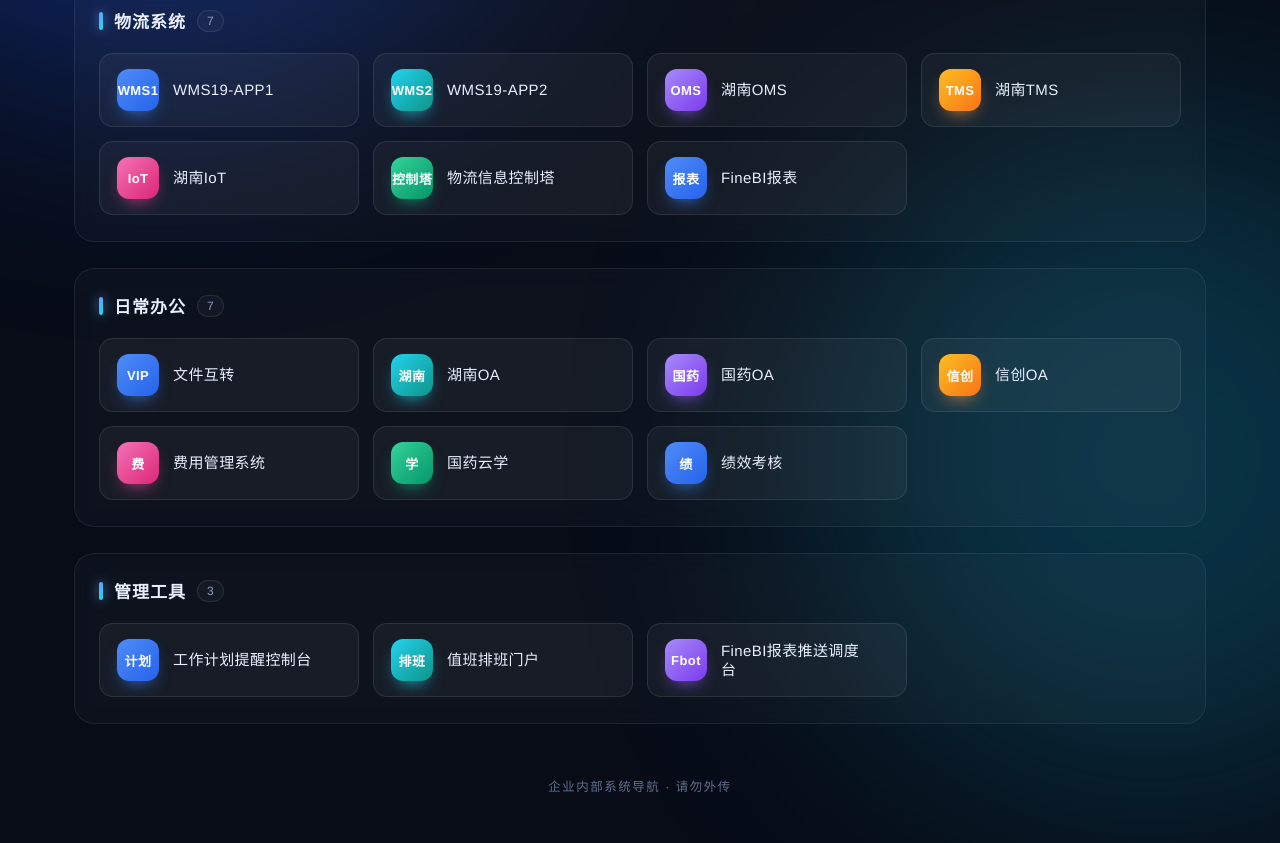
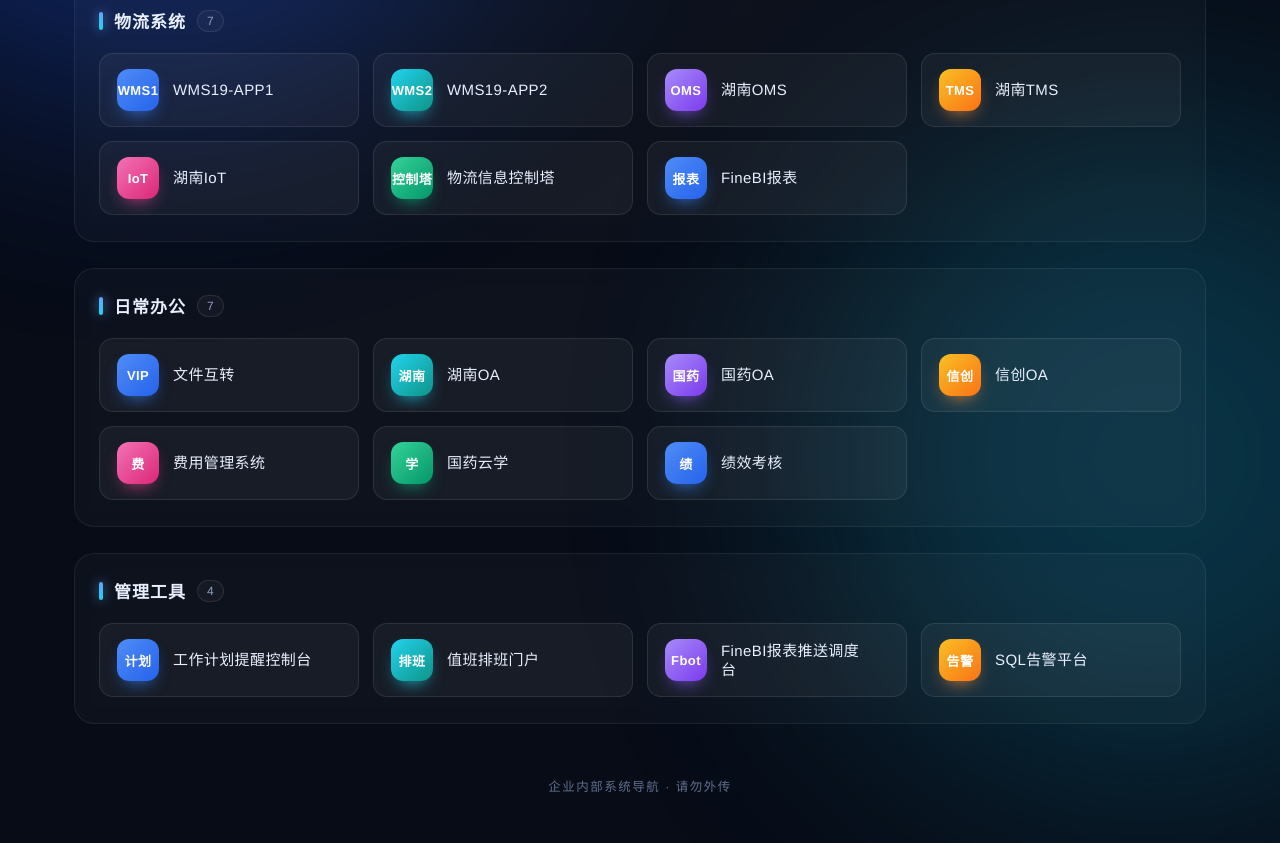
Before and after one commit to zeolinzhou/gkhnyzt2, a plain HTML site: page index.html in a window 1280 px wide. Shown: the part 333-1176 px from the top of the page. Drawn offline with Linux system fonts and the light colour scheme.

Commit message:
Change group count and add SQL alert platform link
Updated the count display and added a new alert item link.

```diff
--- a/index.html
+++ b/index.html
@@ -317,7 +317,7 @@
     <div class="group-head">
       <span class="g-bar"></span>
       <h2>管理工具</h2>
-      <span class="g-count">3</span>
+      <span class="g-count">4</span>
     </div>
     <ul class="grid">
       <li>
@@ -333,6 +333,11 @@
       <li>
         <a class="item" href="http://172.16.168.145:8000/"_blank" rel="nofollow noopener">
           <span class="ico">Fbot</span><span class="name">FineBI报表推送调度台</span><span class="arrow">↗</span>
+        </a>
+      </li>
+      <li>
+        <a class="item" href="http://wmos2019-huncs.test.sinopharm.com:18815/"_blank" rel="nofollow noopener">
+          <span class="ico">告警</span><span class="name">SQL告警平台</span><span class="arrow">↗</span>
         </a>
       </li>
     </ul>
```
